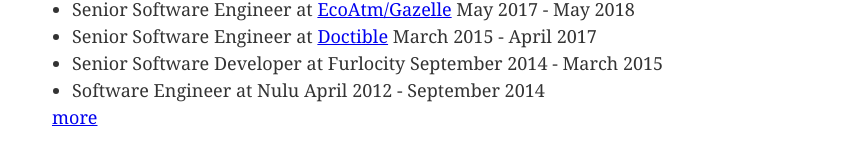
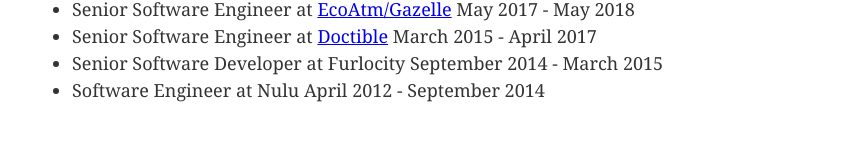
Before and after one commit to ryanfisher/ryanfisher.io, a Jekyll site: the page built from index.md, in a window 1280 px wide. Shown: the part 543-708 px from the top of the page, without its empty margins (218-1061 px from the left). Built offline with Jekyll 4.4.1, drawn with Linux system fonts in a browser that asks for light colours.

Commit message:
Remove link to resume

```diff
--- a/_layouts/home.html
+++ b/_layouts/home.html
@@ -39,7 +39,6 @@
           <li>Senior Software Engineer at <a href="https://www.doctible.com">Doctible</a> March 2015 - April 2017</li>
           <li>Senior Software Developer at Furlocity September 2014 - March 2015</li>
           <li>Software Engineer at Nulu April 2012 - September 2014</li>
-          <a class="resume-more-link" href="/resume">more</a>
         </ul>
       </section>
     </div>
```
